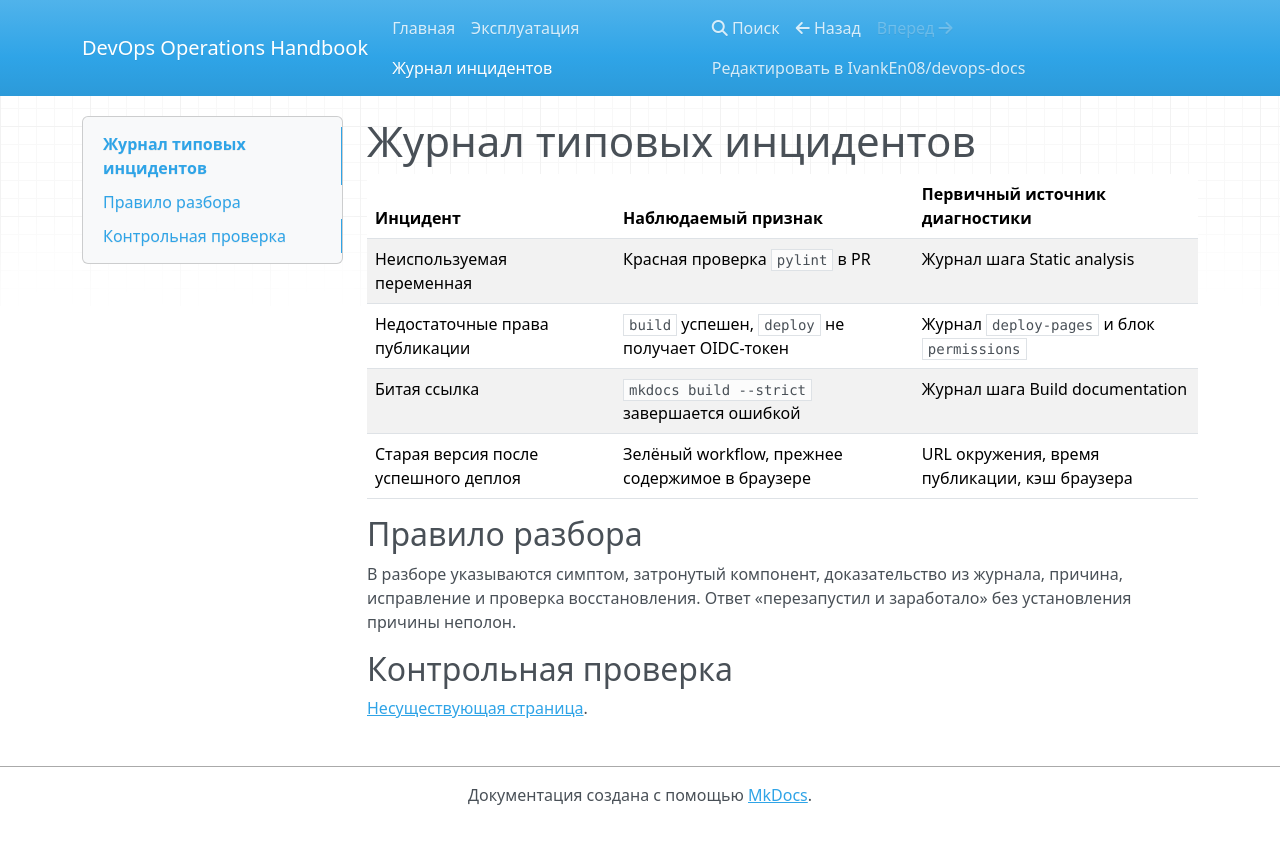
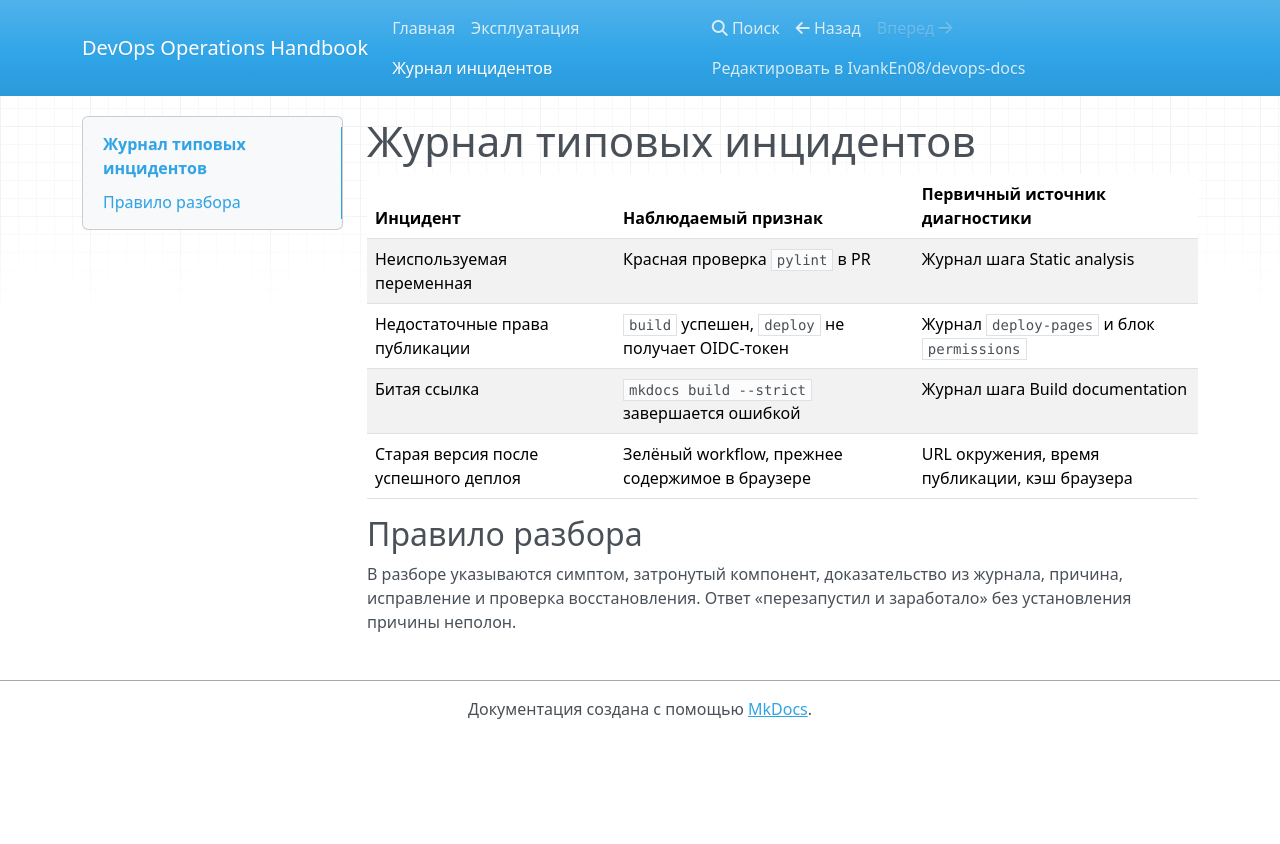
Before and after one commit to IvankEn08/devops-docs, an MkDocs documentation site: the page built from docs/incidents.md, in a window 1280 px wide. Shown: the top 844 px of the page. Built offline with MkDocs 1.6.1, drawn with Linux system fonts in a browser that asks for light colours; nearby versions of some CDN libraries.

Commit message:
docs: remove broken test link

```diff
--- a/docs/incidents.md
+++ b/docs/incidents.md
@@ -10,7 +10,3 @@
 ## Правило разбора
 
 В разборе указываются симптом, затронутый компонент, доказательство из журнала, причина, исправление и проверка восстановления. Ответ «перезапустил и заработало» без установления причины неполон.
-
-## Контрольная проверка
-
-[Несуществующая страница](missing-page.md).
```
